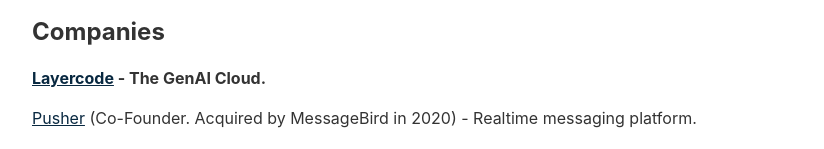
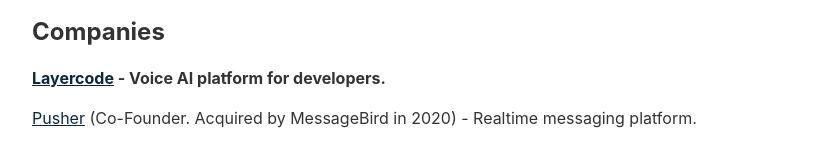
Before and after one commit to dctanner/dctanner.github.io, an Eleventy site: page content/index.md in a window 1280 px wide. Shown: the part 518-667 px from the top of the page, without its empty margins (224-1048 px from the left). Built offline with nearby package versions, Linux system fonts and the light colour scheme; Eleventy itself is replaced by a stand-in of ours; files that its build step writes are made by us from their sources.

Commit message:
Update index.md

```diff
--- a/content/index.md
+++ b/content/index.md
@@ -19,7 +19,7 @@
 
 ## Companies
 
-**[Layercode](https://layercode.com) - The GenAI Cloud.**
+**[Layercode](https://layercode.com) - Voice AI platform for developers.**
 
 [Pusher](http://pusher.com) (Co-Founder. Acquired by MessageBird in 2020) - Realtime messaging platform.
 
```
